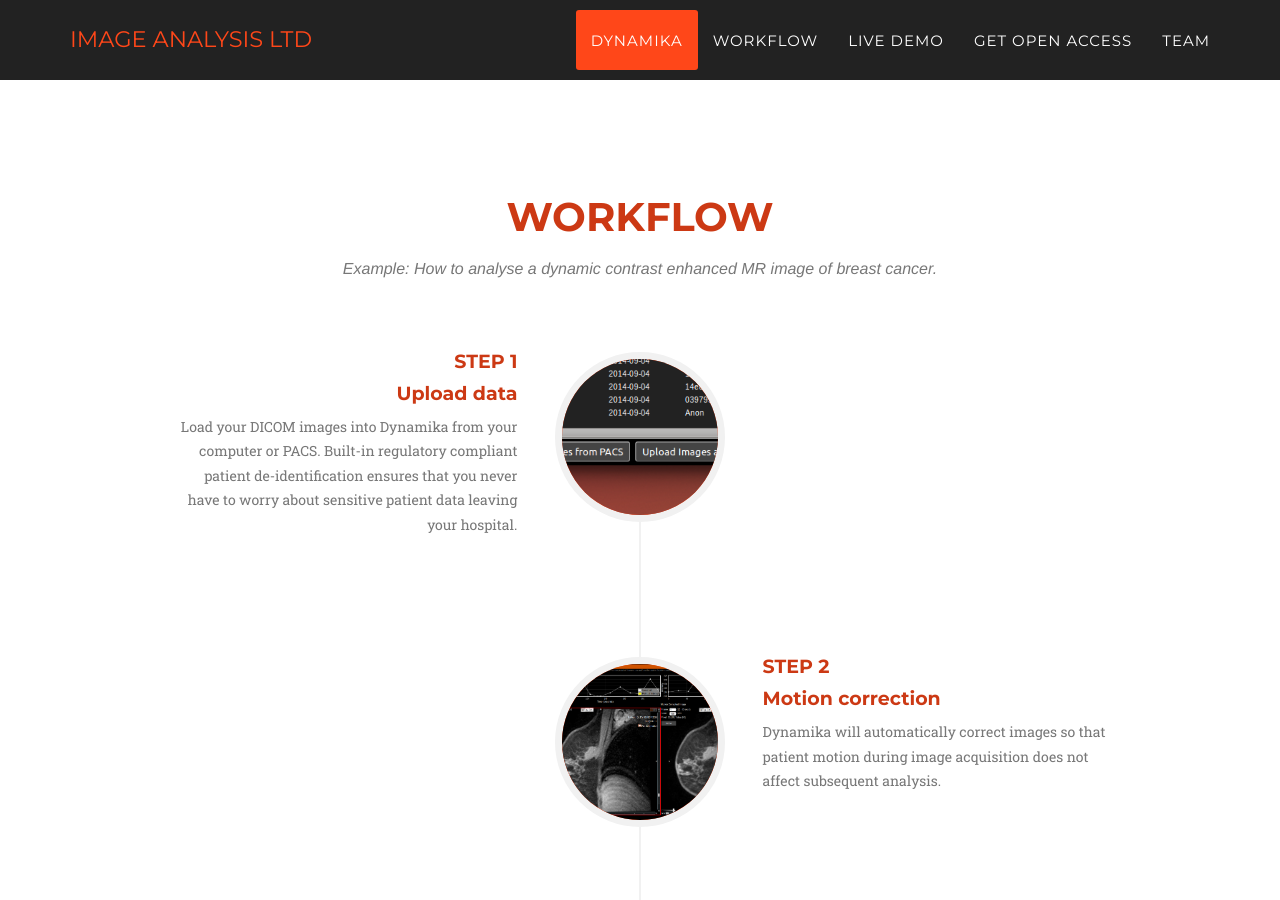
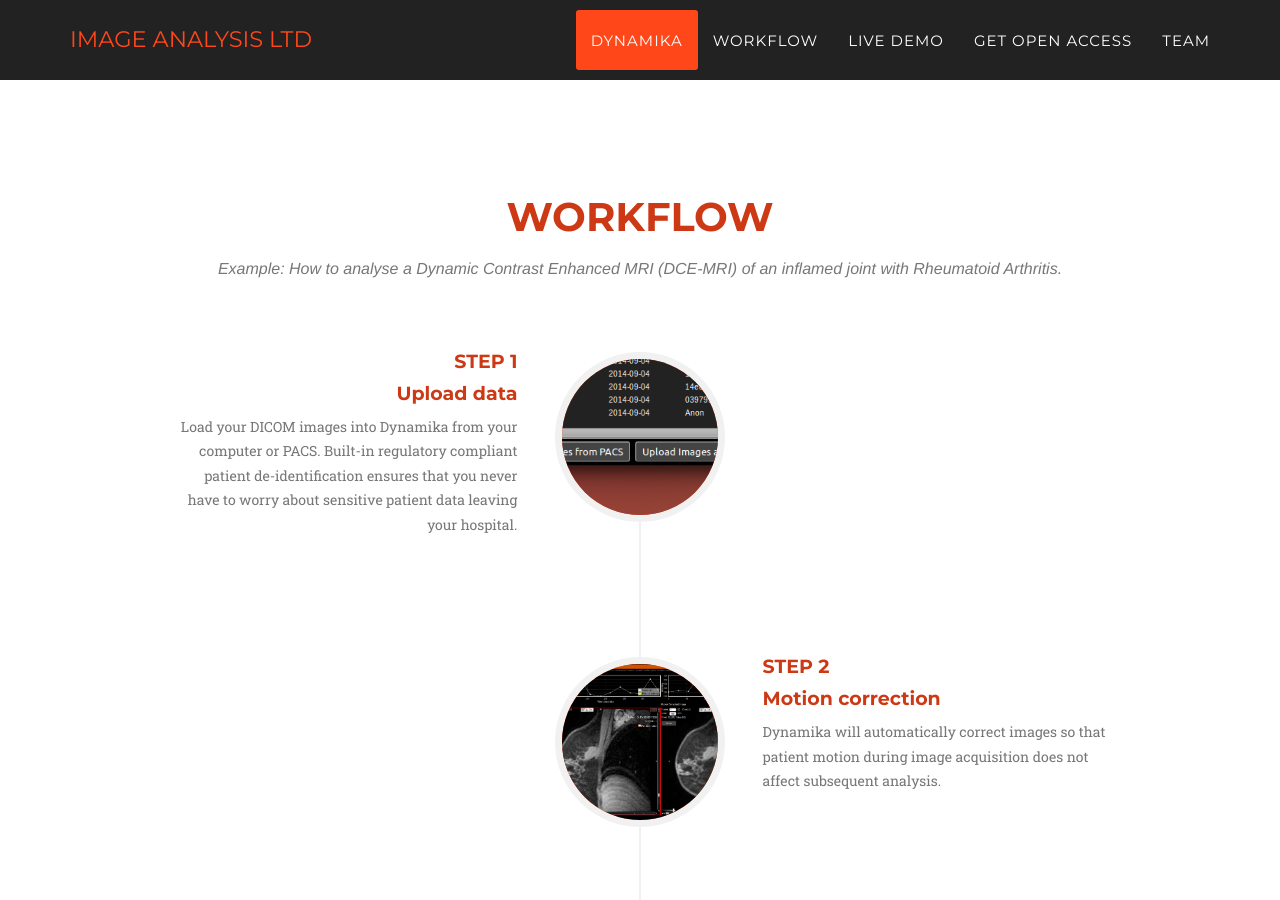
Before and after one commit to imageanalysis/openaccess, a Jekyll site: the page built from index.html, in a window 1280 px wide and 900 px high, scrolled down 1496 px. Built offline with Jekyll 4.4.1, drawn with Linux system fonts in a browser that asks for light colours; some web fonts are replaced.

Commit message:
Update workflow.html

```diff
--- a/_includes/workflow.html
+++ b/_includes/workflow.html
@@ -4,7 +4,7 @@
             <div class="row">
                 <div class="col-lg-12 text-center">
                     <h2 class="section-heading">Workflow</h2>
-                    <h3 class="section-subheading text-muted">Example: How to analyse a dynamic contrast enhanced MR image of breast cancer.</h3>
+                    <h3 class="section-subheading text-muted">Example: How to analyse a Dynamic Contrast Enhanced MRI (DCE-MRI) of an inflamed joint with Rheumatoid Arthritis.</h3>
                 </div>
             </div>
             <div class="row">
```
